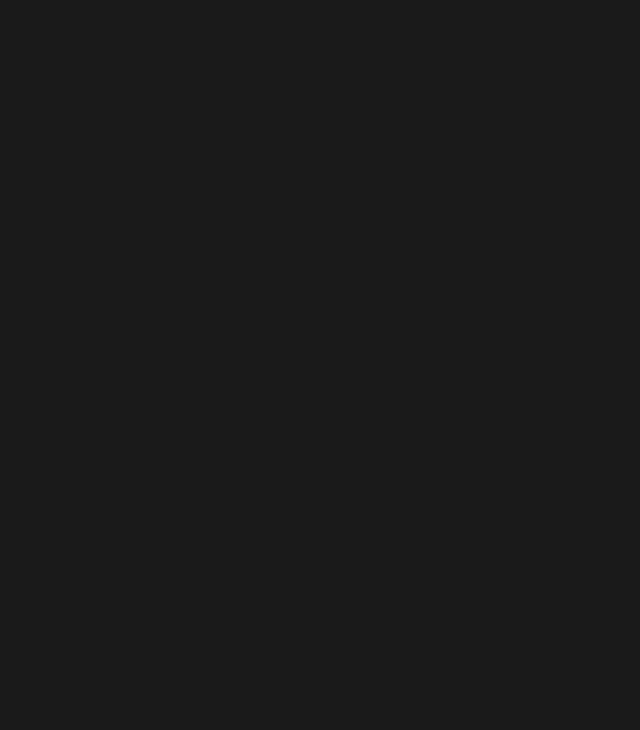
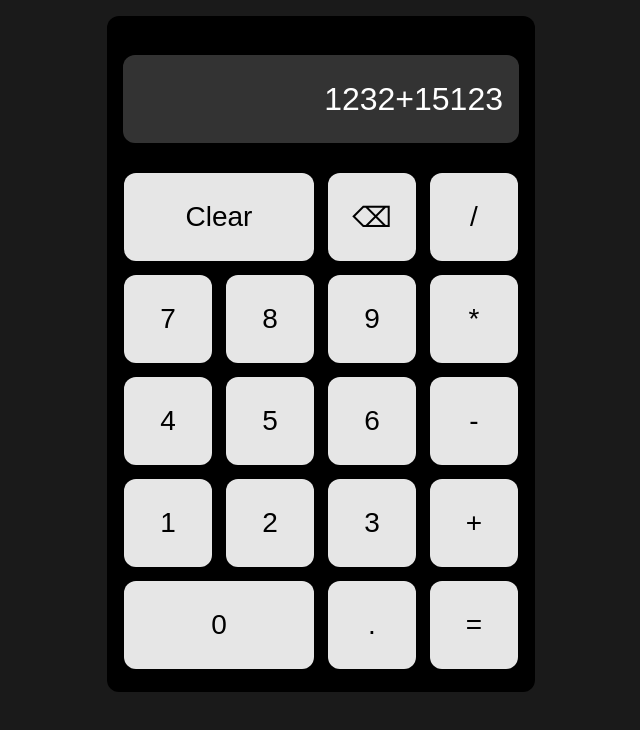
Before and after one commit to dev-nene/calculator, a plain HTML site: page index.html in a window 1280 px wide. Shown: the whole page, without its empty margins (319-959 px from the left). Drawn offline with Linux system fonts and the light colour scheme.

Commit message:
Build calculator interface

```diff
--- a/index.html
+++ b/index.html
@@ -7,7 +7,32 @@
   <title>Calculator</title>
 </head>
 <body>
+  <div class="calculator">
+    <div class="result">1232+15123</div>
+    <button class="clear">Clear</button>
+    <button class="backspace">⌫</button>
+    <button class="divide">/</button>
 
+    <button class="seven">7</button>
+    <button class="eight">8</button>
+    <button class="nine">9</button>
+    <button class="multiply">*</button>
+
+    <button class="four">4</button>
+    <button class="five">5</button>
+    <button class="six">6</button>
+    <button class="subtract">-</button>
+
+    <button class="one">1</button>
+    <button class="two">2</button>
+    <button class="three">3</button>
+    <button class="plus">+</button>
+
+    <button class="zero">0</button>
+    <button class="dot">.</button>
+    <button class="equals">=</button>
+
+  </div>
   <script src="index.js"></script>
 </body>
 </html>
--- a/style.css
+++ b/style.css
@@ -6,4 +6,49 @@
 
 body {
   background-color: hsl(0, 0%, 10%);
+  font-family: Arial, Helvetica, sans-serif;
 }
+
+.calculator {
+  margin: 1rem auto;
+  border-radius: 12px;
+  display: flex;
+  flex-wrap: wrap;
+  gap: 14px;
+  justify-content: center;
+  align-items: center;
+  align-content: center;
+  width: 428px;
+  height: 676px;
+  background-color: #000;
+}
+
+button {
+  padding: 1rem;
+  width: 88px;
+  height: 88px;
+  border: 0;
+  font-size: 28px;
+  border-radius: 12px;
+  cursor: pointer;
+  background-color: hsl(0, 0%, 90%);
+}
+
+.clear,
+.zero {
+  width: 190px;
+}
+
+.result {
+  width: 400px;
+  height: 88px;
+  background-color: #333;
+  border-radius: 12px;
+  margin: 1rem;
+  padding: 1rem;
+  color: #fff;
+  font-size: 32px;
+  display: flex;
+  justify-content: end;
+  align-items: center;
+}
```
